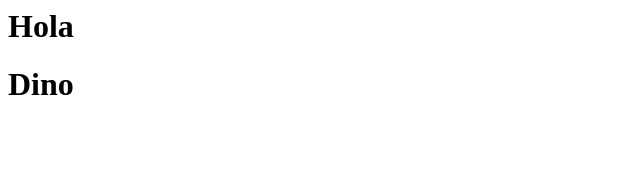
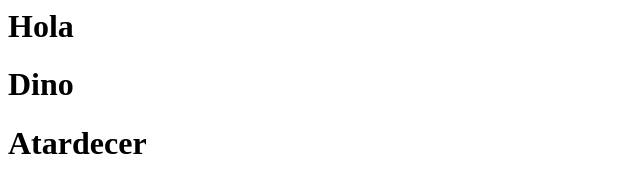
Before and after one commit to lucySagas/Examen-git, a plain HTML site: page index.html in a window 1280 px wide. Shown: the whole page, without its empty margins (0-640 px from the left). Drawn offline with Linux system fonts and the light colour scheme.

Commit message:
Mi cuarto commit

```diff
--- a/index.html
+++ b/index.html
@@ -1,2 +1,4 @@
 <h1>Hola</h1>
 <h1>Dino</h1>
+<h1>Atardecer
+</h1>
```
